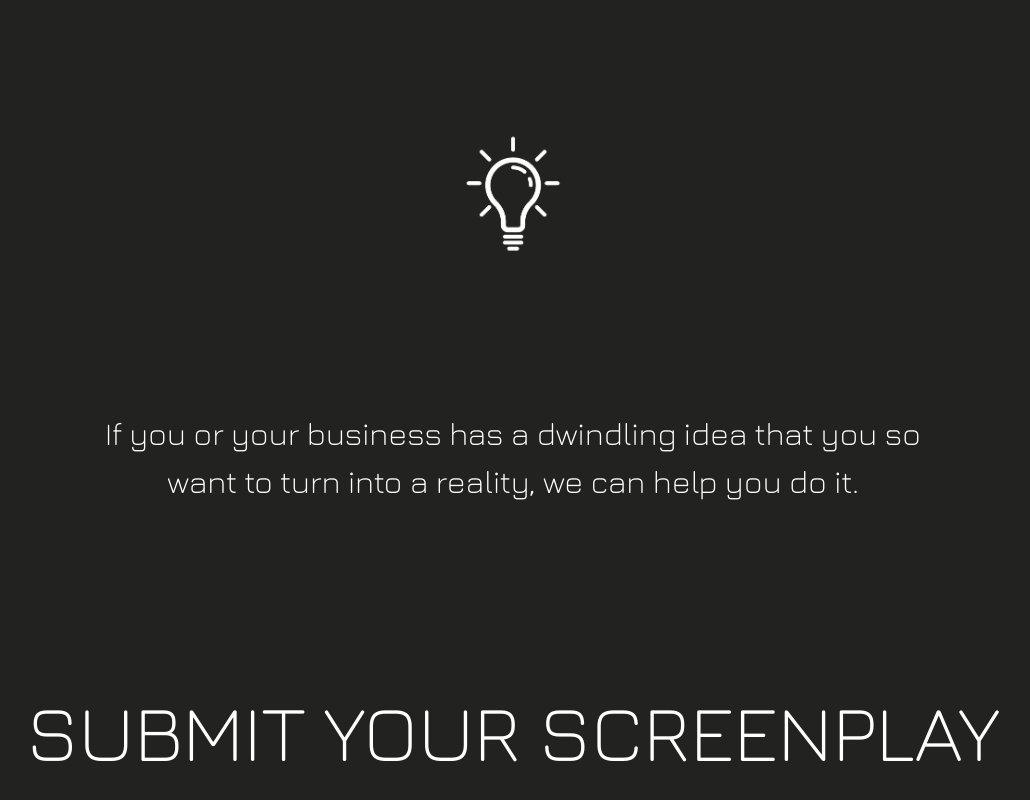
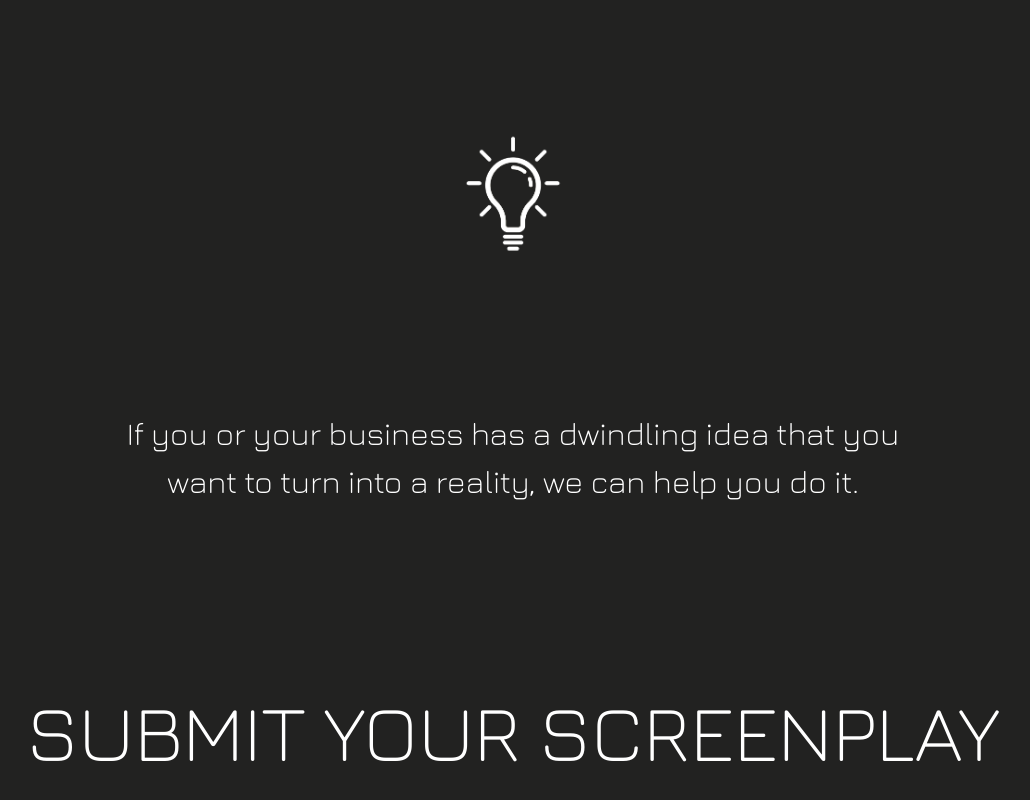
Before and after one commit to JaenkuJu55/desync, a website: page src/index.html in a window 1280 px wide. Shown: the part 2078-2878 px from the top of the page, without its empty margins (127-1157 px from the left). Drawn offline with nearby package versions, Linux system fonts and the light colour scheme.

Commit message:
Update index.html

```diff
--- a/src/index.html
+++ b/src/index.html
@@ -78,7 +78,7 @@
             <div class="row">
                 <div class="col-2"></div>
                 <div class="col-8">
-                    <p>If you or your business has a dwindling idea that you so want to turn into a reality, we can help you do it. </p>
+                    <p>If you or your business has a dwindling idea that you want to turn into a reality, we can help you do it. </p>
                 </div>
                 <div class="col-2"></div>
             </div>
```
